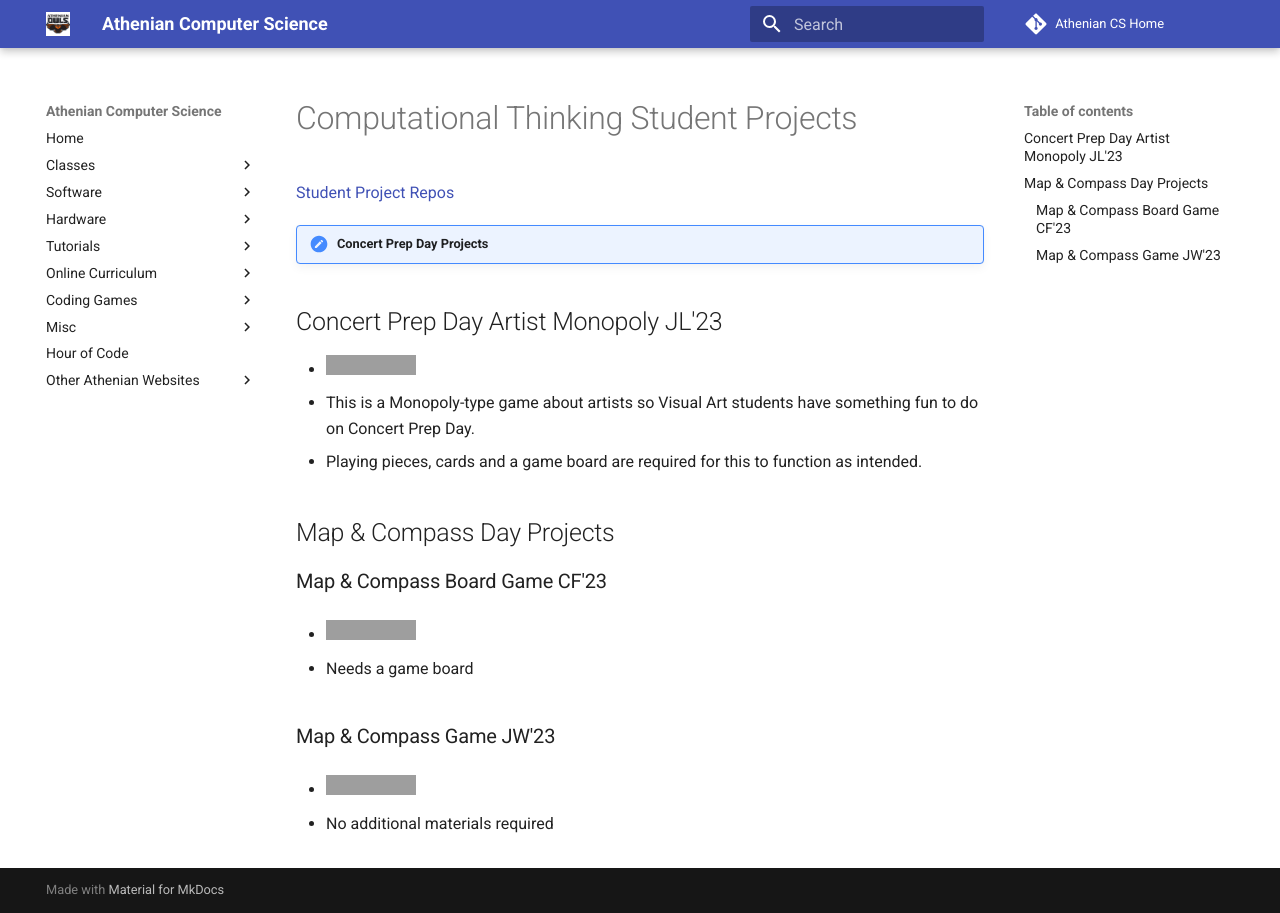
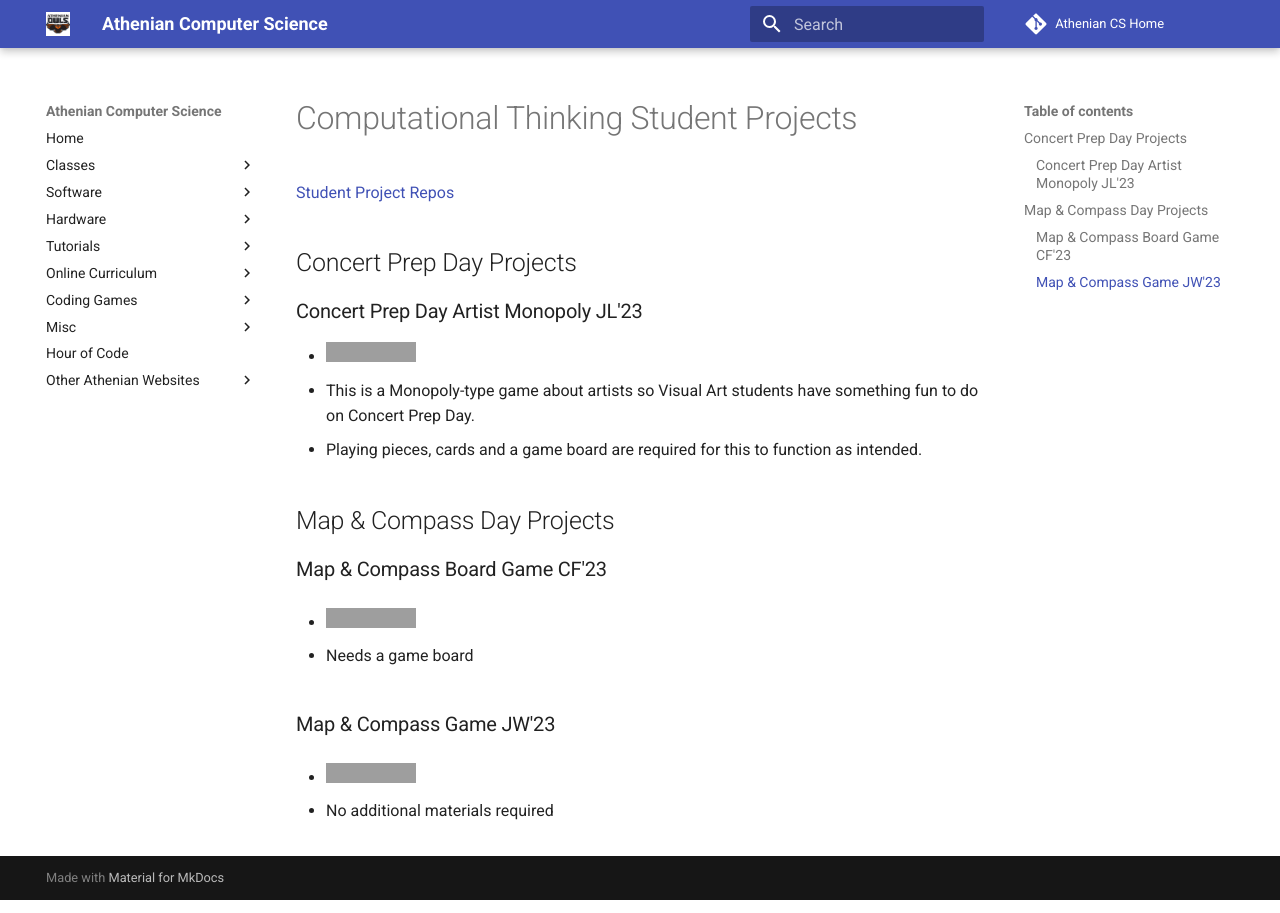
Before and after one commit to athenian-computational-thinking/athenian-cs-mkdocs, an MkDocs documentation site: the page built from docs/ct-projects.md, in a window 1280 px wide. Built offline with MkDocs 1.6.1 and Material for MkDocs 9.7.7, drawn with Linux system fonts in a browser that asks for light colours; comment, search, counter and statistics services are not loaded; part of the change alters nothing that is shown; grey boxes are pictures that could not be loaded.

Commit message:
Update ct-projects.md

```diff
--- a/docs/ct-projects.md
+++ b/docs/ct-projects.md
@@ -2,9 +2,10 @@
 
 [Student Project Repos](https://github.com/athenian-ct-projects)
 
-!!! note "Concert Prep Day Projects"
 
-## Concert Prep Day Artist Monopoly JL'23
+## Concert Prep Day Projects
+
+### Concert Prep Day Artist Monopoly JL'23
 * [![Run on Repl.it](https://repl.it/badge/github/athenian-ct-projects/Concert-Prep-Day-JL)](https://repl.it/github/athenian-ct-projects/Concert-Prep-Day-JL)
 * This is a Monopoly-type game about artists so Visual Art students have something fun to do on Concert Prep Day.
 * Playing pieces, cards and a game board are required for this to function as intended.
```
